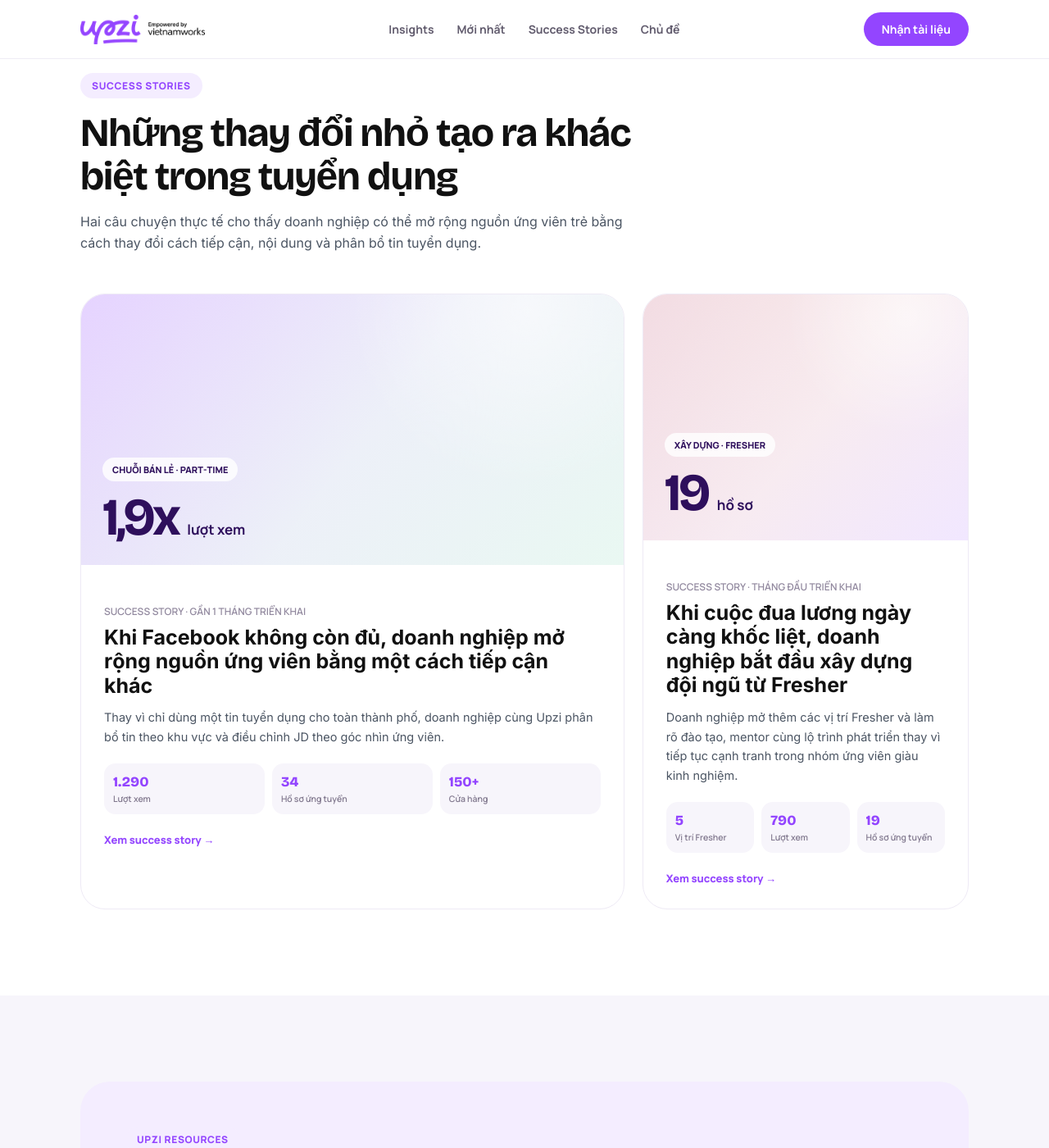
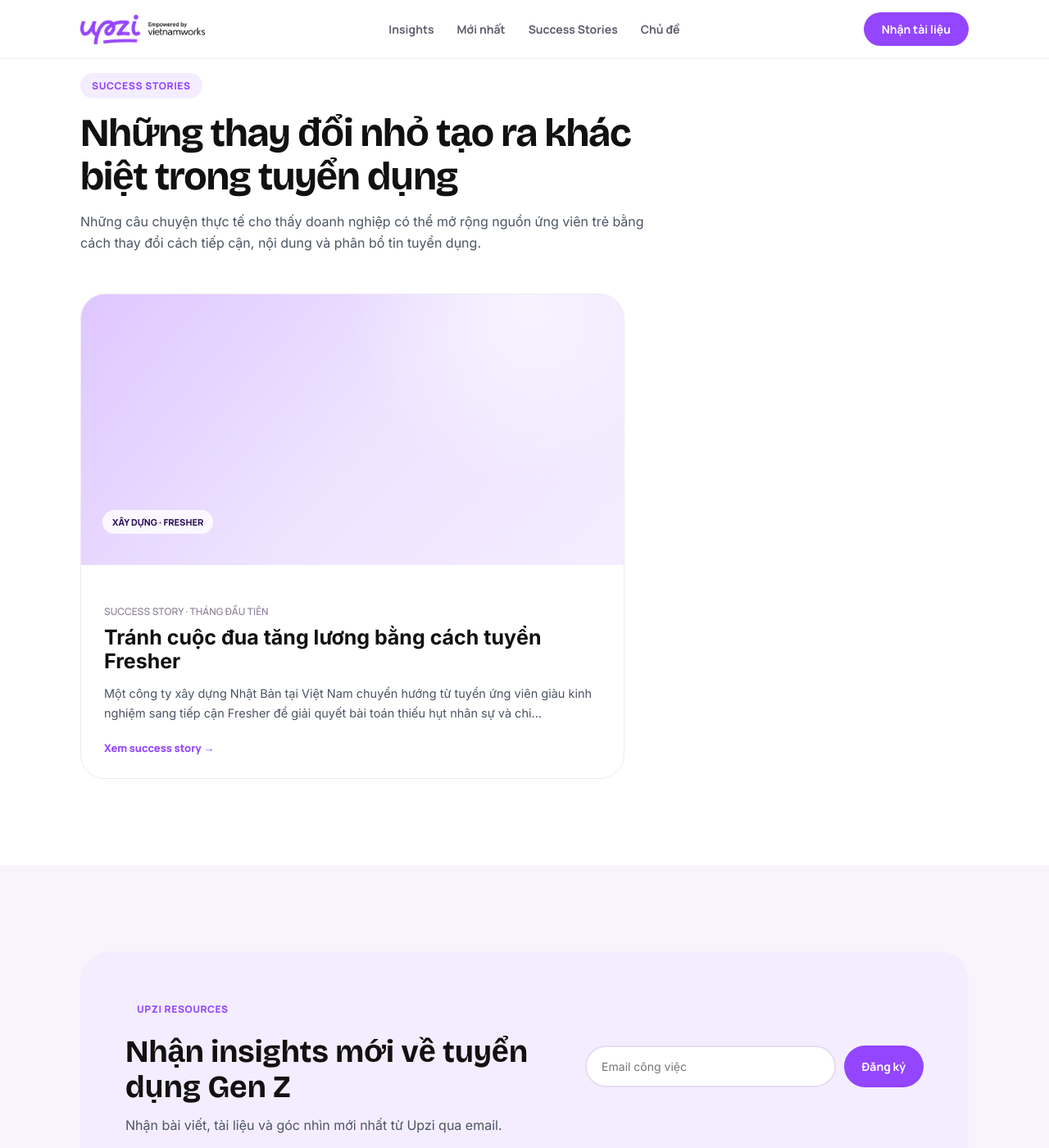
Before and after one commit to upzi-vn/employers, a Jekyll site: the page built from tips-insights.html, in a window 1280 px wide and 1400 px high, scrolled down 2722 px. Shown: the whole window at 82% size. Built offline with Jekyll 4.4.1, drawn with Linux system fonts in a browser that asks for light colours.

Commit message:
Add files via upload

```diff
--- a/tips-insights.html
+++ b/tips-insights.html
@@ -147,29 +147,35 @@
     <div class="head">
       <div class="eyebrow">Success stories</div>
       <h2>Những thay đổi nhỏ tạo ra khác biệt trong tuyển dụng</h2>
-      <p>Hai câu chuyện thực tế cho thấy doanh nghiệp có thể mở rộng nguồn ứng viên trẻ bằng cách thay đổi cách tiếp cận, nội dung và phân bổ tin tuyển dụng.</p>
+      <p>Những câu chuyện thực tế cho thấy doanh nghiệp có thể mở rộng nguồn ứng viên trẻ bằng cách thay đổi cách tiếp cận, nội dung và phân bổ tin tuyển dụng.</p>
     </div>
     <div class="feature-grid">
-      <article class="article story-card large retail">
-        <div class="article-img"><div class="story-visual"><div class="story-kicker">CHUỖI BÁN LẺ · PART-TIME</div><div class="story-number">1,9x <small>lượt xem</small></div></div></div>
-        <div class="story-body">
-          <div class="meta">SUCCESS STORY · GẦN 1 THÁNG TRIỂN KHAI</div>
-          <h3>Khi Facebook không còn đủ, doanh nghiệp mở rộng nguồn ứng viên bằng một cách tiếp cận khác</h3>
-          <p>Thay vì chỉ dùng một tin tuyển dụng cho toàn thành phố, doanh nghiệp cùng Upzi phân bổ tin theo khu vực và điều chỉnh JD theo góc nhìn ứng viên.</p>
-          <div class="story-stats"><div class="story-stat"><strong>1.290</strong><span>Lượt xem</span></div><div class="story-stat"><strong>34</strong><span>Hồ sơ ứng tuyển</span></div><div class="story-stat"><strong>150+</strong><span>Cửa hàng</span></div></div>
-          <a href="/success-stories.html" class="story-link">Xem success story →</a>
-        </div>
-      </article>
-      <article class="article story-card construction">
-        <div class="article-img"><div class="story-visual"><div class="story-kicker">XÂY DỰNG · FRESHER</div><div class="story-number">19 <small>hồ sơ</small></div></div></div>
-        <div class="story-body">
-          <div class="meta">SUCCESS STORY · THÁNG ĐẦU TRIỂN KHAI</div>
-          <h3>Khi cuộc đua lương ngày càng khốc liệt, doanh nghiệp bắt đầu xây dựng đội ngũ từ Fresher</h3>
-          <p>Doanh nghiệp mở thêm các vị trí Fresher và làm rõ đào tạo, mentor cùng lộ trình phát triển thay vì tiếp tục cạnh tranh trong nhóm ứng viên giàu kinh nghiệm.</p>
-          <div class="story-stats"><div class="story-stat"><strong>5</strong><span>Vị trí Fresher</span></div><div class="story-stat"><strong>790</strong><span>Lượt xem</span></div><div class="story-stat"><strong>19</strong><span>Hồ sơ ứng tuyển</span></div></div>
-          <a href="/success-stories.html" class="story-link">Xem success story →</a>
-        </div>
-      </article>
+      {% assign stories = site.posts | where: "category", "Success Story" %}
+      {% for post in stories limit: 2 %}
+        <article class="article story-card {% if forloop.first %}large {% endif %}{{ post.card_class }}">
+          <div class="article-img">
+            <div class="story-visual">
+              <div class="story-kicker">{{ post.industry | upcase }}{% if post.target %} · {{ post.target | upcase }}{% endif %}</div>
+              <div class="story-number">{{ post.headline_stat }} <small>{{ post.headline_label }}</small></div>
+            </div>
+          </div>
+          <div class="story-body">
+            <div class="meta">SUCCESS STORY{% if post.period %} · {{ post.period | upcase }}{% endif %}</div>
+            <h3><a href="{{ post.url | relative_url }}">{{ post.title }}</a></h3>
+            <p>{{ post.description | default: post.excerpt | strip_html | truncatewords: 34 }}</p>
+            {% if post.stats %}
+            <div class="story-stats">
+              {% for s in post.stats %}
+                <div class="story-stat"><strong>{{ s.value }}</strong><span>{{ s.label }}</span></div>
+              {% endfor %}
+            </div>
+            {% endif %}
+            <a href="{{ post.url | relative_url }}" class="story-link">Xem success story →</a>
+          </div>
+        </article>
+      {% else %}
+        <p>Đang cập nhật success story...</p>
+      {% endfor %}
     </div>
   </div>
 </section>
```
